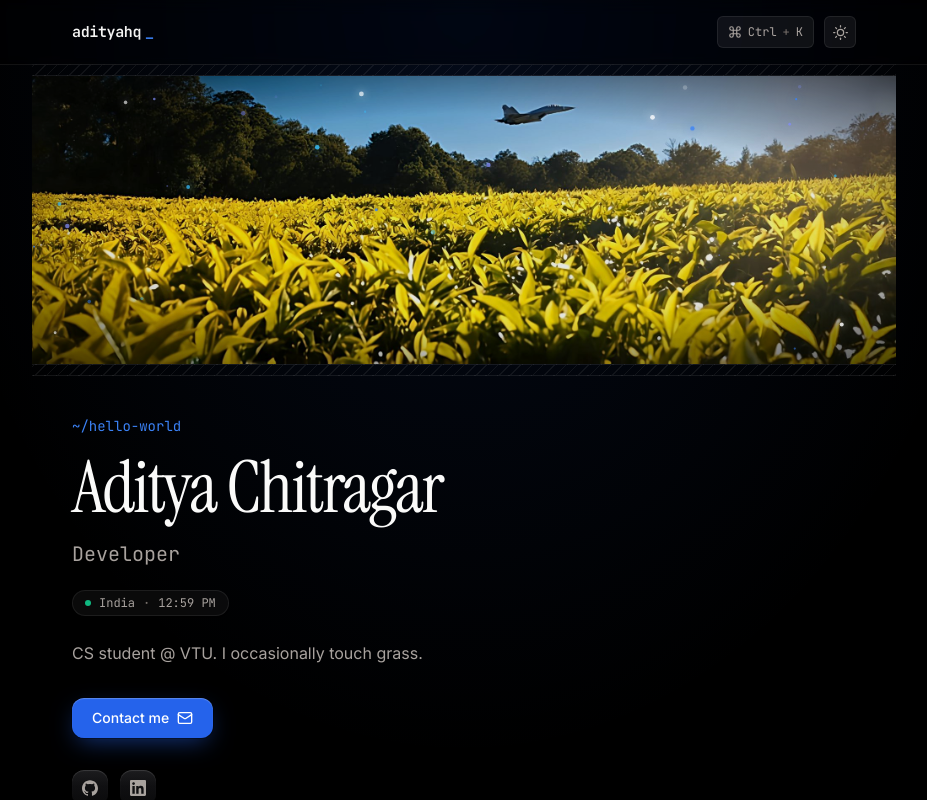
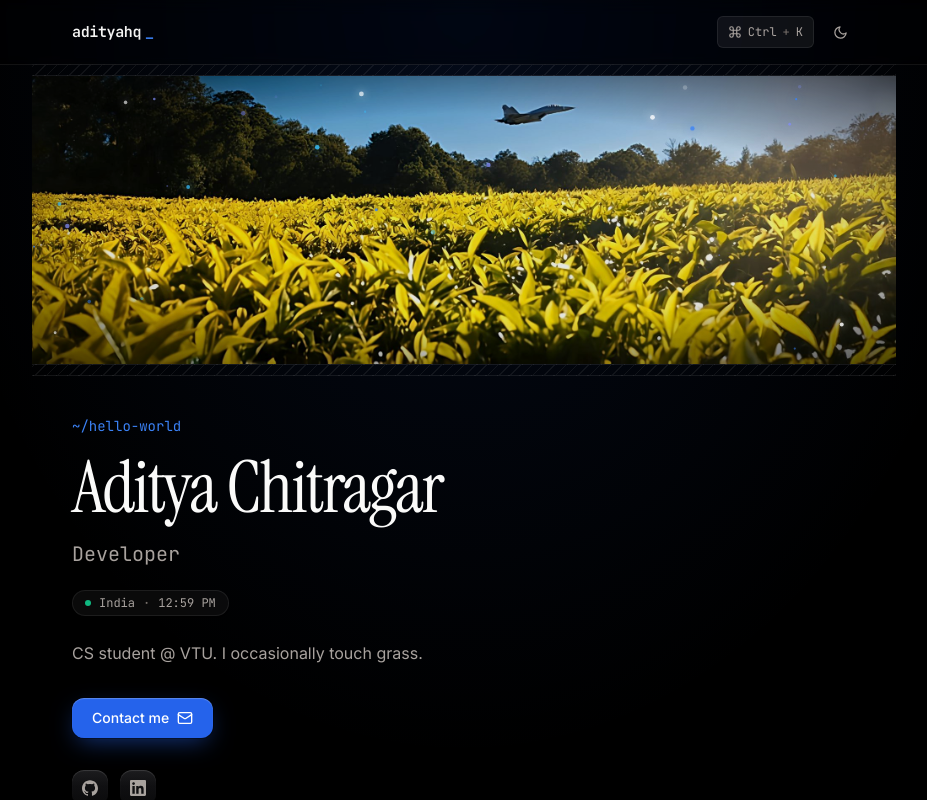
Before and after one commit to aditya-c7/sitebuild, a Next.js app: page / in a window 1280 px wide. Shown: the top 800 px of the page, without its empty margins (176-1103 px from the left). Built offline with nearby package versions, Linux system fonts and the light colour scheme; no server answers.

Commit message:
feat: moon-only borderless theme toggle

```diff
--- a/src/app/globals.css
+++ b/src/app/globals.css
@@ -159,30 +159,12 @@ body {
    Theme switch — sun/moon toggle + dancing-Shigure view transition
    ========================================================================== */
 
-/* The active icon is chosen by the root data-theme, so SSR has no flash. */
-.theme-toggle .sun-icon,
+/* The moon is the only icon in the toggle; it turns slightly on hover. */
 .theme-toggle .moon-icon {
-  grid-area: 1 / 1;
-  transition:
-    opacity 0.3s ease,
-    transform 0.55s cubic-bezier(0.34, 1.56, 0.64, 1);
+  transition: transform 0.45s cubic-bezier(0.34, 1.56, 0.64, 1);
 }
-
-:root[data-theme="dark"] .theme-toggle .sun-icon {
-  opacity: 1;
-  transform: rotate(0deg) scale(1);
-}
-:root[data-theme="dark"] .theme-toggle .moon-icon {
-  opacity: 0;
-  transform: rotate(-90deg) scale(0.45);
-}
-:root[data-theme="light"] .theme-toggle .sun-icon {
-  opacity: 0;
-  transform: rotate(90deg) scale(0.45);
-}
-:root[data-theme="light"] .theme-toggle .moon-icon {
-  opacity: 1;
-  transform: rotate(0deg) scale(1);
+.theme-toggle:hover .moon-icon {
+  transform: rotate(-18deg);
 }
 
 ::view-transition-old(root),
@@ -208,47 +190,39 @@ body {
 ::view-transition-new(root) {
   z-index: 2;
   mix-blend-mode: normal;
-  will-change: mask-size;
   /* The GIF canvas is 409x572 and the figure's average centre sits at
      ~51% / 53.3% of it, so nudge the mask up-left by that much at 22vmax. */
   -webkit-mask: url("/shigure-ui-smol.gif") calc(50% - 0.22vmax) calc(50% - 1.02vmax) / 0 no-repeat;
   mask: url("/shigure-ui-smol.gif") calc(50% - 0.22vmax) calc(50% - 1.02vmax) / 0 no-repeat;
 }
 
-/* The banner and hero copy are the busiest parts of the page and sit right
-   where the mask lands. Fade them out of the incoming snapshot so the dancing
-   silhouette stays clean, then fade them back in when the transition ends. */
-.hero-banner,
-.hero-copy {
-  transition: opacity 0.4s ease;
+/* The banner is the busiest part of the page; fade it out of the incoming
+   snapshot so the dancing silhouette stays readable instead of camouflaging.
+   It fades back in when the transition finishes. */
+.hero-banner {
+  transition: opacity 0.35s ease;
 }
-html.theme-transitioning .hero-banner,
-html.theme-transitioning .hero-copy {
+html.theme-transitioning .hero-banner {
   opacity: 0;
   transition: none;
 }
 
-/* Grow smoothly into the hold, let the GIF dance, then ease out to a mask that
-   comfortably covers the viewport. Easing is set per segment for smoothness. */
 @keyframes theme-scale {
   0% {
     -webkit-mask-size: 0;
     mask-size: 0;
-    animation-timing-function: cubic-bezier(0.33, 1, 0.68, 1);
   }
-  12% {
+  10% {
     -webkit-mask-size: 22vmax;
     mask-size: 22vmax;
-    animation-timing-function: linear;
   }
-  88% {
+  90% {
     -webkit-mask-size: 22vmax;
     mask-size: 22vmax;
-    animation-timing-function: cubic-bezier(0.65, 0, 0.35, 1);
   }
   100% {
-    -webkit-mask-size: 150vmax;
-    mask-size: 150vmax;
+    -webkit-mask-size: 750vmax;
+    mask-size: 750vmax;
   }
 }
 
--- a/src/components/sections/Hero.tsx
+++ b/src/components/sections/Hero.tsx
@@ -31,7 +31,7 @@ export default function Hero() {
 
   return (
     <section className="relative mx-auto max-w-4xl px-5 pt-6 pb-12 text-center md:max-w-[832px] md:px-6 md:pt-8 md:pb-20 md:text-left">
-      <div className="hero-copy">
+      <div>
         <p className="mb-4 font-mono text-sm text-blue-500">~/hello-world</p>
 
         <h1 className="text-[2.6rem] font-normal leading-none tracking-tight text-zinc-50 sm:text-5xl md:text-7xl font-editorial no-select select-none">
--- a/src/components/ui/ThemeToggle.tsx
+++ b/src/components/ui/ThemeToggle.tsx
@@ -5,9 +5,9 @@ type ViewTransitionDocument = Document & {
 };
 
 /**
- * Sun/moon theme switch. The active icon is driven by `data-theme` in CSS so
- * there is no hydration flash, and the swap runs inside the View Transitions
- * API to hand off to the dancing-Shigure mask in globals.css.
+ * Bare moon theme switch. The button has no chrome/border on purpose, and the
+ * swap runs inside the View Transitions API to hand off to the dancing-Shigure
+ * mask in globals.css.
  */
 export default function ThemeToggle() {
   const toggleTheme = () => {
@@ -48,33 +48,8 @@ export default function ThemeToggle() {
       onClick={toggleTheme}
       aria-label="Toggle color theme"
       title="Toggle color theme"
-      className="theme-toggle grid h-8 w-8 shrink-0 place-items-center rounded-md border border-white/[0.08] bg-white/[0.06] text-zinc-400 transition-all hover:border-white/[0.16] hover:text-zinc-100"
+      className="theme-toggle grid h-8 w-8 shrink-0 place-items-center text-zinc-400 transition-colors hover:text-white"
     >
-      {/* Sun — shown in dark mode */}
-      <svg
-        className="sun-icon"
-        width="15"
-        height="15"
-        viewBox="0 0 24 24"
-        fill="none"
-        stroke="currentColor"
-        strokeWidth="2"
-        strokeLinecap="round"
-        strokeLinejoin="round"
-        aria-hidden="true"
-      >
-        <circle cx="12" cy="12" r="5" />
-        <line x1="12" y1="1" x2="12" y2="3" />
-        <line x1="12" y1="21" x2="12" y2="23" />
-        <line x1="4.22" y1="4.22" x2="5.64" y2="5.64" />
-        <line x1="18.36" y1="18.36" x2="19.78" y2="19.78" />
-        <line x1="1" y1="12" x2="3" y2="12" />
-        <line x1="21" y1="12" x2="23" y2="12" />
-        <line x1="4.22" y1="19.78" x2="5.64" y2="18.36" />
-        <line x1="18.36" y1="5.64" x2="19.78" y2="4.22" />
-      </svg>
-
-      {/* Moon — shown in light mode */}
       <svg
         className="moon-icon"
         width="15"
```
